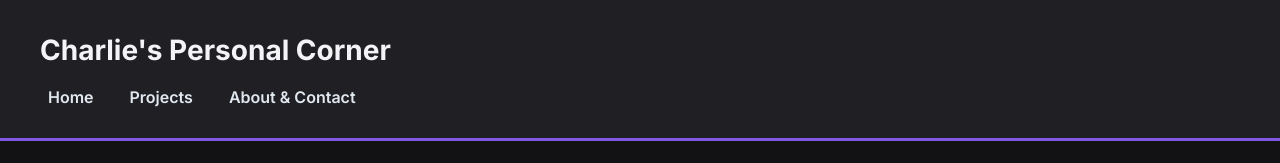
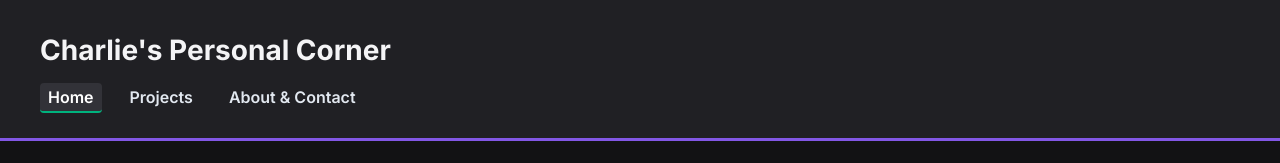
Before and after one commit to c-janes/my-first-webpage, a plain HTML site: page index.html in a window 1280 px wide. Shown: the top 163 px of the page. Drawn offline with Linux system fonts and the light colour scheme.

Commit message:
Refactor HTML structure and improve accessibility

```diff
--- a/index.html
+++ b/index.html
@@ -4,42 +4,31 @@
   <meta charset="UTF-8">
   <meta name="viewport" content="width=device-width, initial-scale=1.0">
   <title>Home - Charlie's Portfolio</title>
-  <!-- Linked CSS File Requirement -->
   <link rel="stylesheet" href="style.css">
 </head>
 <body>
 
-  <!-- 1. HEADER ELEMENT (ID Selector used here) -->
   <header id="main-header">
     <h1>Charlie's Personal Corner</h1>
-    <!-- 2. NAV ELEMENT (Multi-page links updated) -->
-    <nav>
+    <nav aria-label="Main Navigation">
       <ul>
-        <li><a href="index.html">Home</a></li>
+        <li><a href="index.html" aria-current="page">Home</a></li>
         <li><a href="projects.html">Projects</a></li>
         <li><a href="about.html">About & Contact</a></li>
       </ul>
     </nav>
   </header>
 
-  <!-- 3. MAIN ELEMENT -->
   <main>
-
-    <!-- 4. SECTION ELEMENT (ID and Class Selectors used here) -->
     <section id="intro-section" class="card">
       <h2>About Me</h2>
       <p>Hello, I am a college student studying Information Technology. I am passionate about understanding how systems work under the hood, building useful software tools, and working with modern technology.</p>
-
-      <!-- IMAGE WITH DESCRIPTIVE ALT ATTRIBUTE -->
       <img src="https://images.unsplash.com/photo-1526374965328-7f61d4dc18c5?q=80&w=600&auto=format&fit=crop" alt="A laptop screen displaying lines of clean code in a dark terminal window">
     </section>
 
-    <!-- Class Selector used here -->
     <section class="card">
       <h2>Interests & Tech</h2>
       <p>Here are a few areas of tech and hobbies that I focus on regularly:</p>
-
-      <!-- UNORDERED LIST -->
       <ul>
         <li>Linux system configuration and customization</li>
         <li>Software development and backend application building</li>
@@ -47,29 +36,23 @@
         <li>Configuring tech setups and custom hardware builds</li>
       </ul>
 
-      <!-- 5. ARTICLE ELEMENT -->
       <article>
         <h3>Featured Project Focus</h3>
         <p>Currently, I am focusing on building software projects and learning how network diagnostics operate.</p>
       </article>
     </section>
 
-    <!-- Class Selector used here -->
     <section class="card">
       <h2>Current Semester Goals</h2>
       <p>My key objectives for this semester include:</p>
-
-      <!-- ORDERED LIST -->
       <ol>
         <li>Refresh on web development fundamentals (HTML, CSS, JavaScript).</li>
         <li>Build a stronger portfolio of backend and open-source projects on GitHub.</li>
         <li>Prepare for internships and entry-level IT/software roles.</li>
       </ol>
     </section>
-
   </main>
 
-  <!-- 6. FOOTER ELEMENT (Class Selector used here) -->
   <footer class="site-footer">
     <p>&copy; 2026 Charlie Janes. Built for Web Development Class.</p>
   </footer>
```
